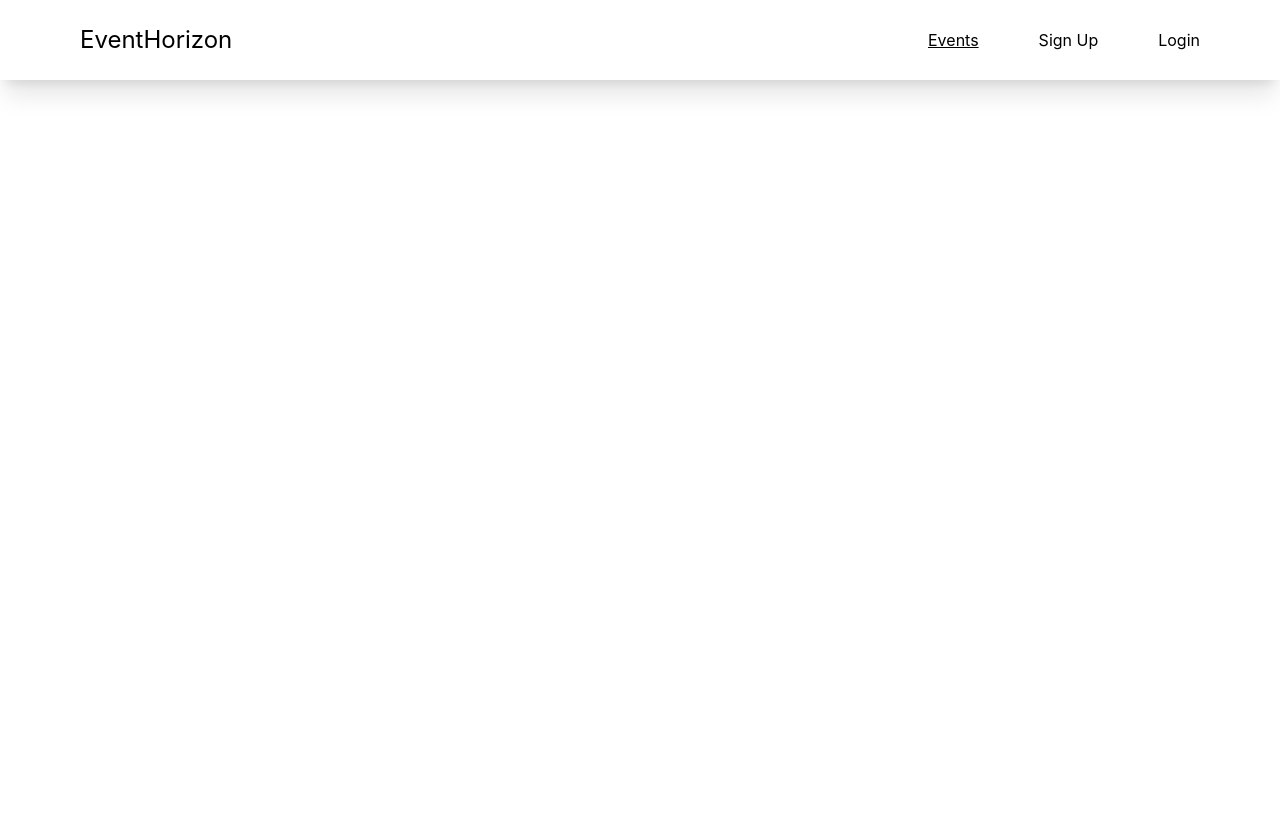
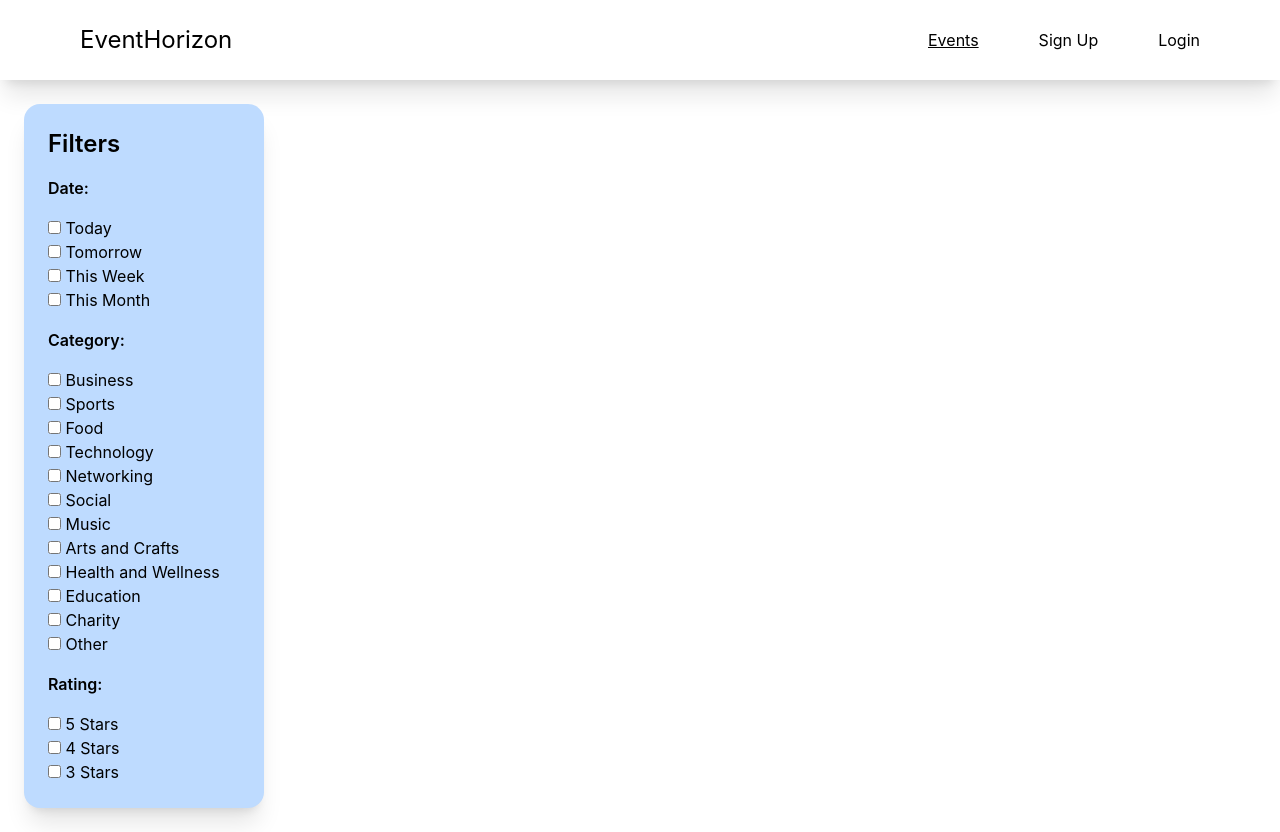
Before and after one commit to DragonShadow343/EventHorizon, a React (Vite) app in the folder Frontend/: page /events in a window 1280 px wide. Before the commit the page ends 800 px from the top, so only its background shows below. Built offline with nearby package versions, Linux system fonts and the light colour scheme.

Commit message:
Added a filter bar to events page

```diff
--- /dev/null
+++ b/Frontend/src/components/FilterBar.jsx
@@ -0,0 +1,46 @@
+const FilterBar = ({ className }) => {
+    return (
+        <>
+            <div className={`flex flex-col shadow-xl w-60 m-6 p-6 items-start bg-blue-200 text-black rounded-2xl ${className}`}>
+                <h1 className={`text-2xl font-semibold ${className}`}>Filters</h1>
+                <form className={'flex flex-col gap-4 mt-4'}>
+                    {/* Date filter options */}
+                    <label className={'font-semibold'}>Date:</label>
+                    <ul>
+                        <li><label><input type="checkbox" value="today"/> Today</label></li>
+                        <li><label><input type="checkbox" value="tomorrow"/> Tomorrow</label></li>
+                        <li><label><input type="checkbox" value="this-week"/> This Week</label></li>
+                        <li><label><input type="checkbox" value="this-month"/> This Month</label></li>
+                    </ul>
+
+                    {/* Category filter options */}
+                    <label className={'font-semibold'}>Category:</label>
+                    <ul>
+                        <li><label><input type="checkbox" value="business"/> Business</label></li>
+                        <li><label><input type="checkbox" value="sports"/> Sports</label></li>
+                        <li><label><input type="checkbox" value="food"/> Food</label></li>
+                        <li><label><input type="checkbox" value="technology"/> Technology</label></li>
+                        <li><label><input type="checkbox" value="networking"/> Networking</label></li>
+                        <li><label><input type="checkbox" value="social"/> Social</label></li>
+                        <li><label><input type="checkbox" value="music"/> Music</label></li>
+                        <li><label><input type="checkbox" value="arts-and-crafts"/> Arts and Crafts</label></li>
+                        <li><label><input type="checkbox" value="health-and-wellness"/> Health and Wellness</label></li>
+                        <li><label><input type="checkbox" value="education"/> Education</label></li>
+                        <li><label><input type="checkbox" value="charity"/> Charity</label></li>
+                        <li><label><input type="checkbox" value="other"/> Other</label></li>
+                    </ul>
+
+                    {/* Rating filter options */}
+                    <label className={'font-semibold'}>Rating:</label>
+                    <ul>
+                        <li><label><input type="checkbox" value="5"/> 5 Stars</label></li>
+                        <li><label><input type="checkbox" value="4"/> 4 Stars</label></li>
+                        <li><label><input type="checkbox" value="3"/> 3 Stars</label></li>
+                    </ul>
+                </form>
+            </div>
+        </>
+    )
+}
+
+export default FilterBar
--- a/Frontend/src/pages/events/Events.jsx
+++ b/Frontend/src/pages/events/Events.jsx
@@ -1,10 +1,11 @@
-import React from 'react'
+import FilterBar from '../../components/FilterBar'
 import Navbar from '../../components/NavBar/Navbar'
 
 const Events = () => {
   return (
     <>
       <Navbar />
+      <FilterBar />
     </>
   )
 }
```
